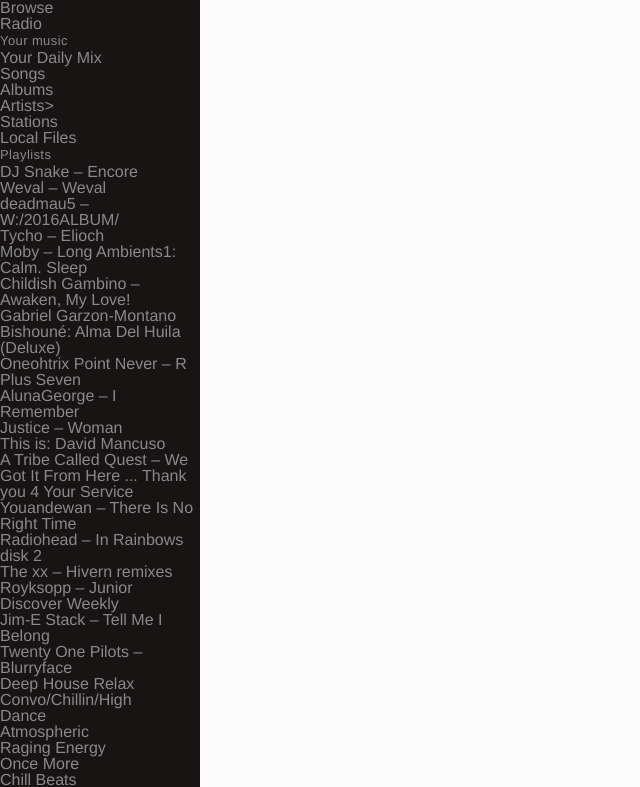
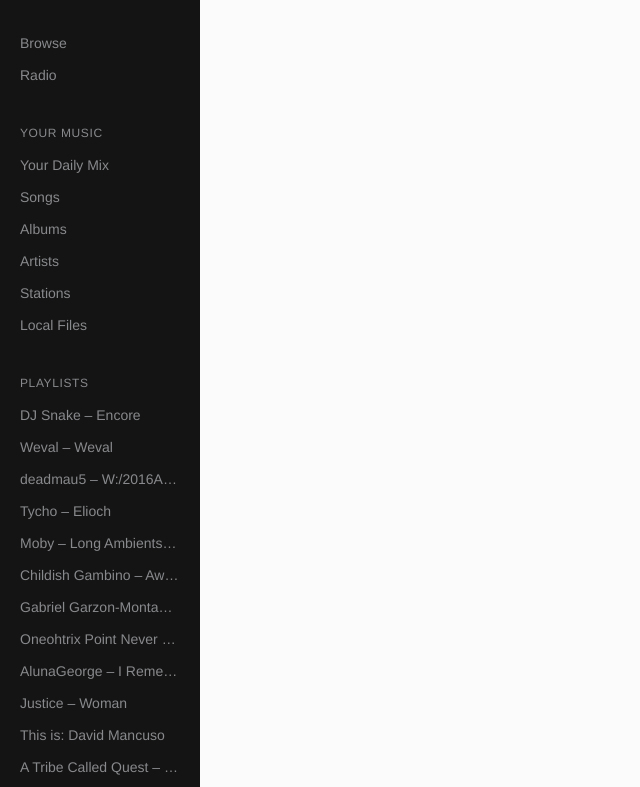
Before and after one commit to London804/personalSite, an Angular app in the folder Pens/: page /spotify in a window 1280 px wide. Shown: the top 787 px of the page, without its empty margins (0-640 px from the left). Built offline with nearby package versions, Linux system fonts and the light colour scheme.

Commit message:
playlist bar looks as expected. I just need to add spotify's background and font'

```diff
--- a/Pens/src/app/spotify-ui/playlist-bar/playlist-bar.component.html
+++ b/Pens/src/app/spotify-ui/playlist-bar/playlist-bar.component.html
@@ -4,18 +4,22 @@
 	  <li>Radio</li>
 	</ul>
 
-		<h6 class="t-caps">Your music</h6>
+	<div class="playlist-yourMusic">
+		<h6 class="playlist-title">Your music</h6>
 		<ul>
 			<li>Your Daily Mix</li>
 			<li>Songs</li>
 			<li>Albums</li>
-		<li>Artists></li>
+			<li>Artists</li>
 			<li>Stations</li>
 			<li>Local Files</li>
 		</ul>
+	</div>
 
-		<h6 class="t-caps">Playlists</h6>
+	<div class="playlist-playlists">
+		<h6 class="playlist-title">Playlists</h6>
 		<ul>
 			<li *ngFor="let playlist of playlists">{{playlist.name}}</li>
 		</ul>
+	</div>
 </section>
--- a/Pens/src/app/spotify-ui/playlist-bar/playlist-bar.component.scss
+++ b/Pens/src/app/spotify-ui/playlist-bar/playlist-bar.component.scss
@@ -2,11 +2,50 @@
 
 .playlist {
 	width: 12.5rem;
+	padding: 1.25rem 1.25rem 0.625rem;
 	color: $grey;
-	background: $spotifyBlack;
+	background: lighten($black, 8%);
 	font-family: $spotifyFallBackFont;
+	cursor: default;
 
 	ul, li, h6 {
 		color: inherit;
 	}
+
+
+	li {
+		height: 2rem;
+		padding-top: 1rem;
+		font-size: 87.5%;
+		transition: $transition-spotify;
+
+		&:hover {
+			color: $white;
+		}
+	}
 }
+
+.playlist-browse,
+.playlist-yourMusic {
+	li {
+		font-weight: $medium;
+	}
+}
+
+.playlist-yourMusic,
+.playlist-playlists {
+	margin-top: 2.5rem;
+
+}
+
+.playlist-playlists {
+	li {
+		@include ellipsis(10rem);
+	}
+}
+
+.playlist-title {
+	font-size: 75%;
+	text-transform: uppercase;
+	letter-spacing: 0.6px;
+}
--- a/Pens/src/app/spotify-ui/playlist-bar/playlist-bar.component.ts
+++ b/Pens/src/app/spotify-ui/playlist-bar/playlist-bar.component.ts
@@ -90,7 +90,8 @@
 	    {name: 'Solomon Grey – Selected Works (Music From the casual vacancy)'},
 	    {name: 'Various Artists – Toolroom Ibiza 2015'},
 	    {name: 'Axel Thesleff – The Hollow Men'},
-	    {name: 'Mileyface –Feeling Groovy: For smoke sessions only'}
+	    {name: 'Mileyface – Feeling Groovy: For smoke sessions only'},
+	    {name: 'Daft Punk – TRON: Legacy'}
 
 	]
 
--- a/Pens/src/app/styles/base/_mixins.scss
+++ b/Pens/src/app/styles/base/_mixins.scss
@@ -36,7 +36,7 @@
 }
 
 @mixin ellipsis($width: 100%) {
-  display: inline-block;
+  display: block;
   max-width: $width;
   overflow: hidden;
   text-overflow: ellipsis;
--- a/Pens/src/app/styles/base/_text.scss
+++ b/Pens/src/app/styles/base/_text.scss
@@ -2,6 +2,8 @@
 $regular: 400;
 $medium: 500;
 $heavy: 800;
+$transition-timing: 0.218s;
+$transition-spotify: 0.08s;
 
 h1 {
 	font-size: 2rem;
@@ -46,3 +48,8 @@
 	line-height: 1.125rem;
 	letter-spacing: 0.4px;
 }
+
+.t-caps {
+	text-transform: uppercase;
+	letter-spacing: 0.6px;
+}
```
Also changed, not shown: Pens/src/app/styles/base/utility.scss (line endings or trailing spaces). Lines whose indentation alone changed are shown as unchanged.
